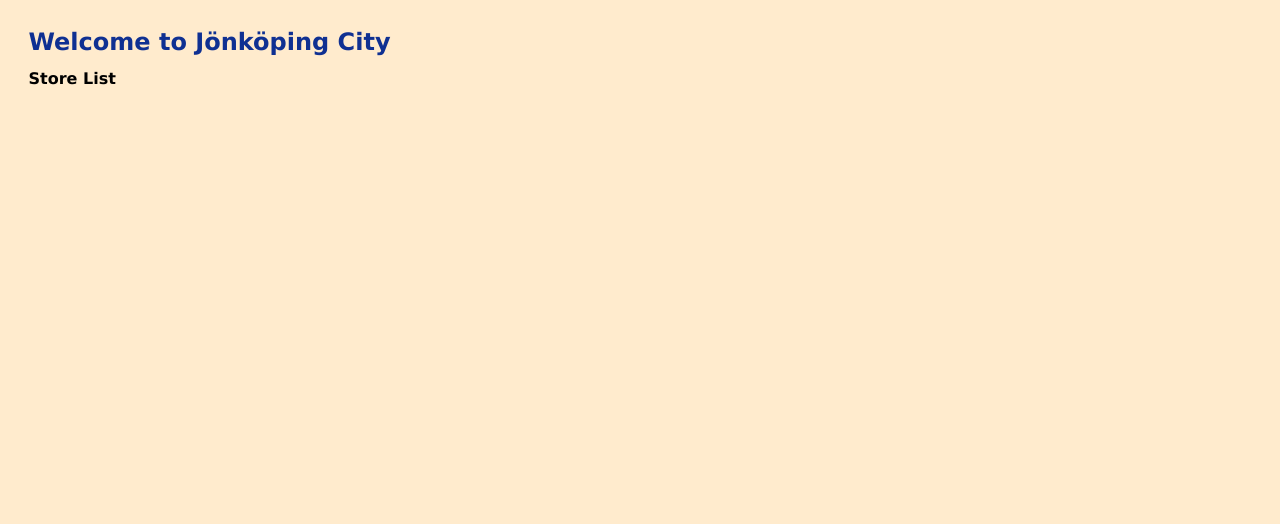
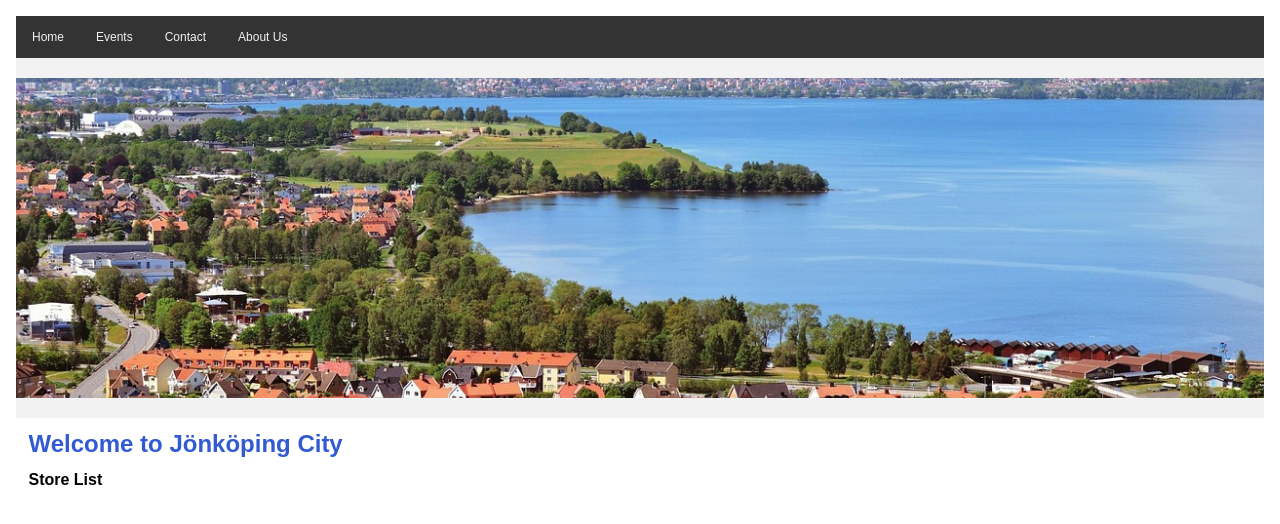
Before and after one commit to emmanuxl/web-developement-advanced-concept, a website: page public/index.html in a window 1280 px wide. Drawn offline with Linux system fonts and the light colour scheme; no server answers.

Commit message:
Updated page style

```diff
--- a/public/index.html
+++ b/public/index.html
@@ -7,6 +7,21 @@
     <link rel="stylesheet" type="text/css" href="style.css">
   </head>
   <body>
+
+<!-- Navigation bar -->
+<div id="navbar">
+  <a href="#home">Home</a>
+  <a href="#news">Events</a>
+  <a href="#contact">Contact</a>
+  <a href="#about">About Us</a>
+</div>
+
+<!-- Ad banner -->
+<div id="ad-banner">
+  <img src="images/jonkoping.jpg" alt="">
+</div>
+
+
     <h1>Welcome to Jönköping City</h1>
     <h2>Store List</h1>
     <ul id="storeList"></ul>
--- a/public/style.css
+++ b/public/style.css
@@ -1,42 +1,5 @@
-/* body {
-    font-family: Verdana, Geneva, Tahoma, sans-serif;
-    background-color: blanchedalmond;
-    margin: 0;
-    padding: 1rem;
-}
-
 h1{
-    color: blue;
-}
-
-#storeList {
-    display: flex;
-    flex-wrap: wrap;
-    justify-content: space-around;
-    list-style: none;
-    margin: 0;
-    padding: 0;
-}
-
-#storeList li {
-    flex: 1 0 21%;
-    margin: 1%;
-    box-sizing: border-box;
-    background: #fff;
-    color: azure;
-    padding: 1rem;
-}
-#storeList li a{
-    color: aqua;
-    text-decoration: none;
-}
-
-#storeList li a:hover{
-    color: crimson;
-} */
-
-h1{
-    color: rgb(15, 48, 146);
+    color: rgb(50, 90, 210);
     margin: 1%;}
 
 h2 {
@@ -44,9 +7,10 @@
 
 }
 
+
 body {
-    font-family: Verdana, Geneva, Tahoma, sans-serif;
-    background-color: blanchedalmond;
+    font-family: Arial, Helvetica, sans-serif;
+    background-color: rgb(255, 255, 255);
     font-size: 12px;
     margin: 0;
     padding: 1rem;
@@ -64,27 +28,28 @@
     margin: 0;
 }
 
+
 #storeList li {
-    flex: 1 0 21%; /* will wrap every 4 items */
+    flex: 1 0 21%; /* wraps every 4 items */
     margin: 1%;
     box-sizing: border-box;
     border: 2px solid #333;  /* adds border to each card */
-    /* padding: 10px; */
-    box-shadow: 0 0 15px rgba(0, 0, 0, 0.1); /* adds shadow to give a card effect*/
+    box-shadow: 0 0 10px rgba(0, 0, 0, 0.1); /* adds shadow to give a card effect*/
     height: 0;
     padding-bottom: 25%;
     position: relative;
-    background-color: rgba(128, 180, 25, 0.613);
+    background-color: #333;
   }
 
   #storeList li a{
+    color: #f2f2f2;
     position: absolute;
     width: 100%;
     height: 100%;
   }
 
   #storeList li a:hover{
-    color: crimson;
+    color: rgb(50, 90, 210);
   }
 
   #storeList li div{
@@ -100,8 +65,39 @@
     padding-bottom: 12px;
   }
 
-  #storeList li a img {
+  /* Styles for Navigation bar */
+#navbar {
+    overflow: hidden;
+    background-color: #333;
+  }
+
+  #navbar a {
+    float: left;
+    display: block;
+    color: #f2f2f2;
+    text-align: center;
+    padding: 14px 16px;
+    text-decoration: none;
+  }
+
+  #navbar a:hover {
+    background-color: #ddd;
+    color: black;
+  }
+
+  /* Styles for Ad banner */
+  #ad-banner {
     width: 100%;
-    height: 100%;
+    height: 320px;
+    background-color: #f2f2f2;
+    text-align: center;
+    padding: 20px 0;
+    color: #333;
+    font-size: 20px;
+  }
+
+  #ad-banner img{
+    width: 100%;
+    max-height: 320px;
     object-fit: cover;
   }
```
Also changed, not shown: public/images/jonkoping.jpg (added).
